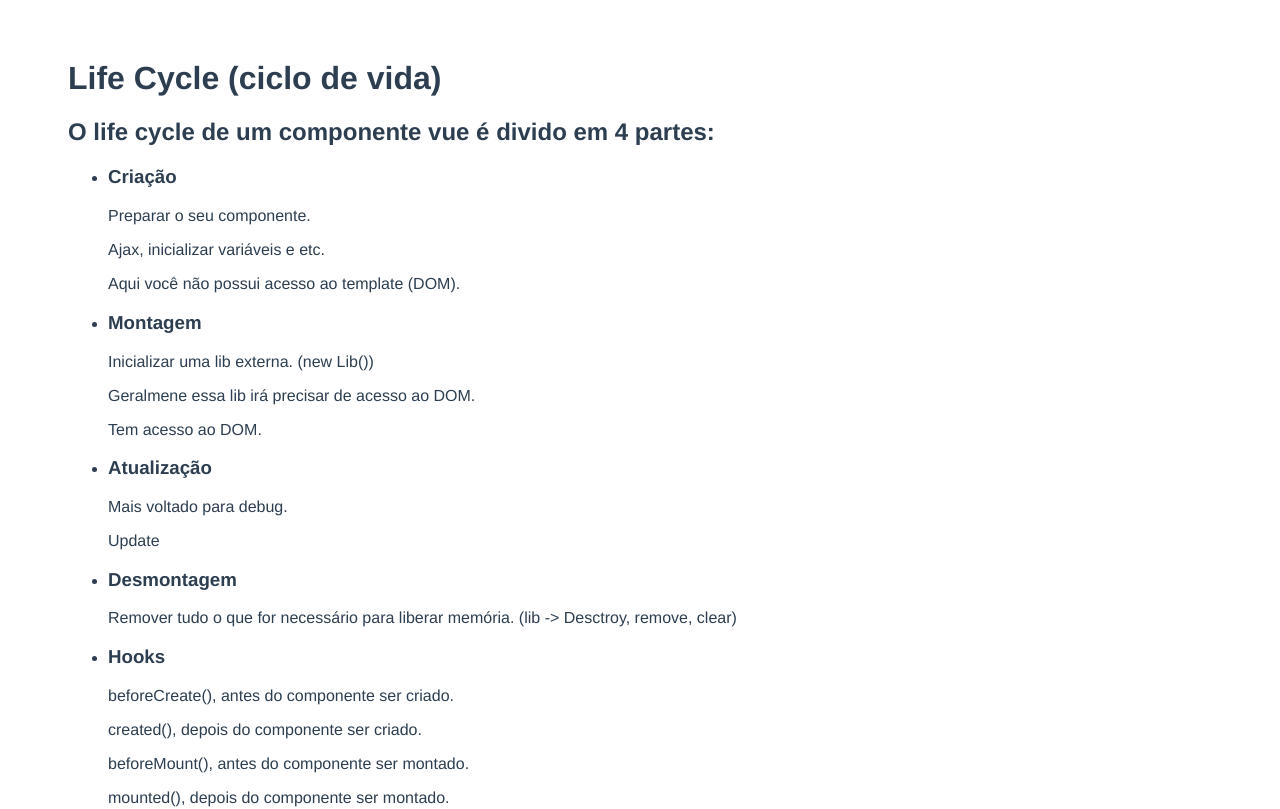
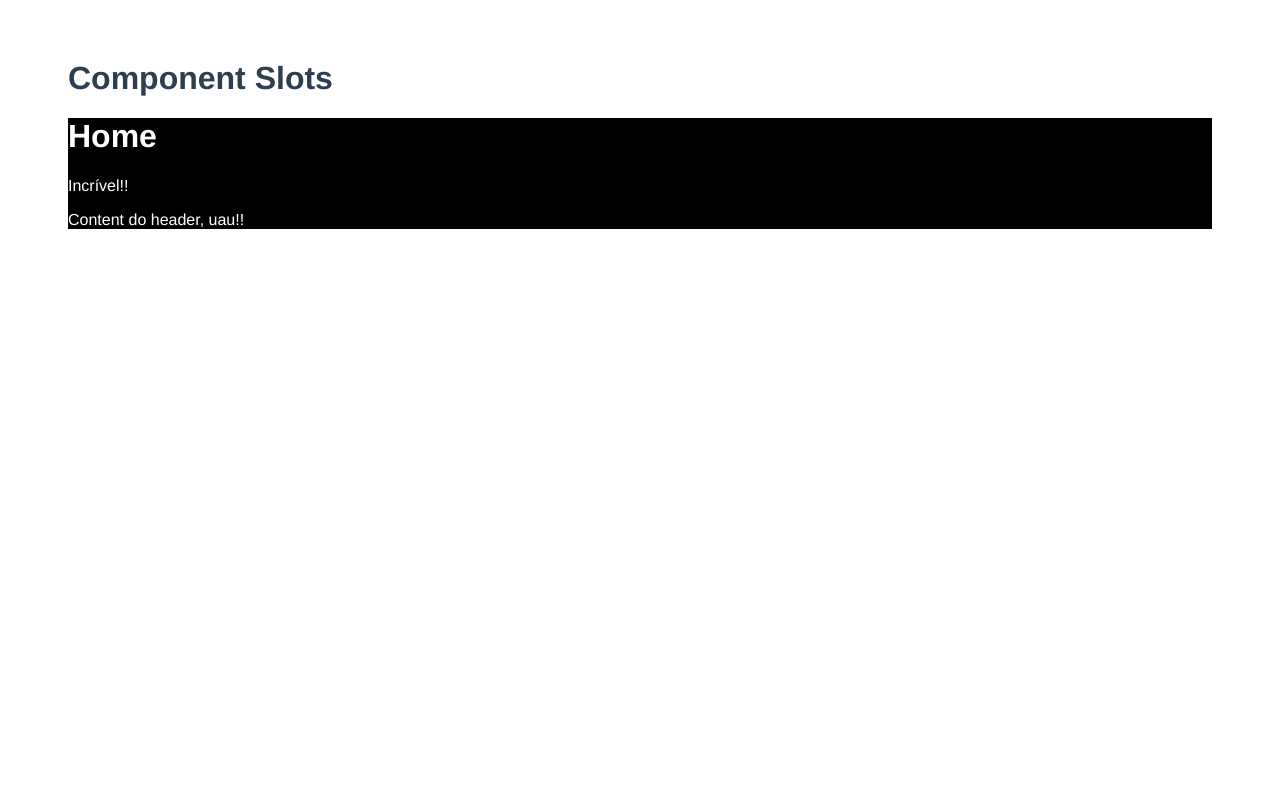
Before and after one commit to flavionogueiraa/vue3_tiago_matos, a Vue app in the folder app/: page / in a window 1280 px wide. Shown: the top 809 px of the page. Built offline with nearby package versions, Linux system fonts and the light colour scheme.

Commit message:
Lesson13 - Componentes slot

```diff
--- a/app/src/App.vue
+++ b/app/src/App.vue
@@ -16,7 +16,8 @@
   <!-- <EventoComponent></EventoComponent> -->
   <!-- <ComputedProperty></ComputedProperty> -->
   <!-- <ObservadoresComponent></ObservadoresComponent> -->
-  <LifeCycle></LifeCycle>
+  <!-- <LifeCycle></LifeCycle> -->
+  <ComponentSlot></ComponentSlot>
 </template>
 
 <script>
@@ -26,7 +27,8 @@
 // import EventoComponent from './components/EventoComponent.vue';
 // import ComputedProperty from "./components/ComputedProperty.vue";
 // import ObservadoresComponent from "./components/ObservadoresComponent.vue";
-import LifeCycle from "./components/LifeCycle.vue";
+// import LifeCycle from "./components/LifeCycle.vue";
+import ComponentSlot from "./components/ComponentSlot.vue";
 
 export default {
   name: "App",
@@ -37,7 +39,8 @@ export default {
     // EventoComponent,
     // ComputedProperty,
     // ObservadoresComponent,
-    LifeCycle,
+    // LifeCycle,
+    ComponentSlot,
   },
   data() {
     return {
--- /dev/null
+++ b/app/src/components/ComponentSlot.vue
@@ -0,0 +1,49 @@
+<template>
+  <div>
+    <div class="resumo">
+      <h1>Component Slots</h1>
+
+      <!-- <h2>Exemplo de subtítulo</h2>
+      <ul>
+        <li>Olha só</li>
+        <li>Que exemplo</li>
+        <li>Completo</li>
+        <li>E incrível</li>
+      </ul> -->
+    </div>
+
+    <div class="conteudo">
+      <TheHeader>
+        <template v-slot:title> Home </template>
+        <template v-slot:description>
+          <p>Incrível!!</p>
+        </template>
+        Content do header, uau!!
+      </TheHeader>
+    </div>
+  </div>
+</template>
+
+<script>
+import TheHeader from "./TheHeader.vue";
+
+export default {
+  name: "App",
+
+  components: {
+    TheHeader,
+  },
+
+  data() {
+    return {};
+  },
+
+  watch: {},
+
+  computed: {},
+
+  methods: {},
+};
+</script>
+
+<style></style>
--- a/app/src/components/TheHeader.vue
+++ b/app/src/components/TheHeader.vue
@@ -1,8 +1,19 @@
 <template>
   <div>
-    <h1 :class="{ title: false, 'title-home': isHome }">Curso de Vue 3</h1>
+    <header class="header">
+      <h1 v-if="$slots.title" class="title">
+        <slot name="title" />
+      </h1>
+      <div v-if="$slots.description" class="description">
+        <slot name="description" />
+      </div>
 
-    <p :class="pClass">
+      <div class="content">
+        <slot></slot>
+      </div>
+    </header>
+
+    <!-- <p :class="pClass">
       Lorem ipsum dolor sit amet consectetur adipisicing elit. Inventore,
       dolores! Pariatur quibusdam nihil distinctio cupiditate quae eius alias,
       amet ut ipsa nisi, impedit dolore iure exercitationem vitae placeat.
@@ -18,7 +29,7 @@
     <div class="todos-items" v-for="(obj, index) in todos" :key="obj.id">
       <img v-if="obj.imgSrc" :src="obj.imgSrc" />
       {{ index }} - {{ obj.title }}
-    </div>
+    </div> -->
   </div>
 </template>
 
@@ -74,24 +85,25 @@ export default {
   },
 
   mounted() {
-    window.addEventListener("resize", this.resize);
+    // window.addEventListener("resize", this.resize);
+    console.log(this.$slots);
   },
 
-  beforeUnmount() {
-    window.removeEventListener("resize", this.resize);
-    console.log("beforeUnmount");
-    console.log("DOM:", this.$el);
-  },
+  // beforeUnmount() {
+  //   window.removeEventListener("resize", this.resize);
+  //   console.log("beforeUnmount");
+  //   console.log("DOM:", this.$el);
+  // },
 
-  unmounted() {
-    console.log("unmounted");
-    console.log("DOM:", this.$el);
-  },
+  // unmounted() {
+  //   console.log("unmounted");
+  //   console.log("DOM:", this.$el);
+  // },
 
   methods: {
-    resize($evt) {
-      console.log($evt);
-    },
+    // resize($evt) {
+    //   console.log($evt);
+    // },
   },
 };
 </script>
@@ -105,9 +117,9 @@ export default {
   border-radius: 5px;
 }
 
-.title {
-  font-size: 20px;
-  color: blue;
+.header {
+  color: white;
+  background: black;
 }
 
 .title-home {
```
